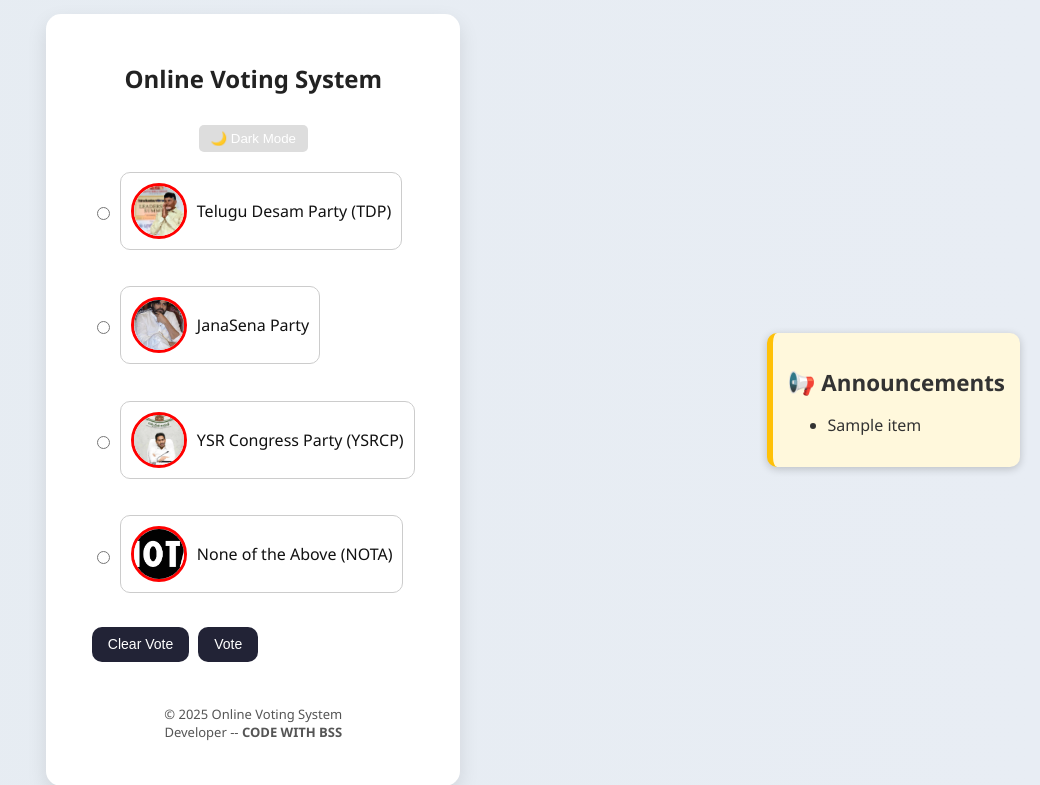
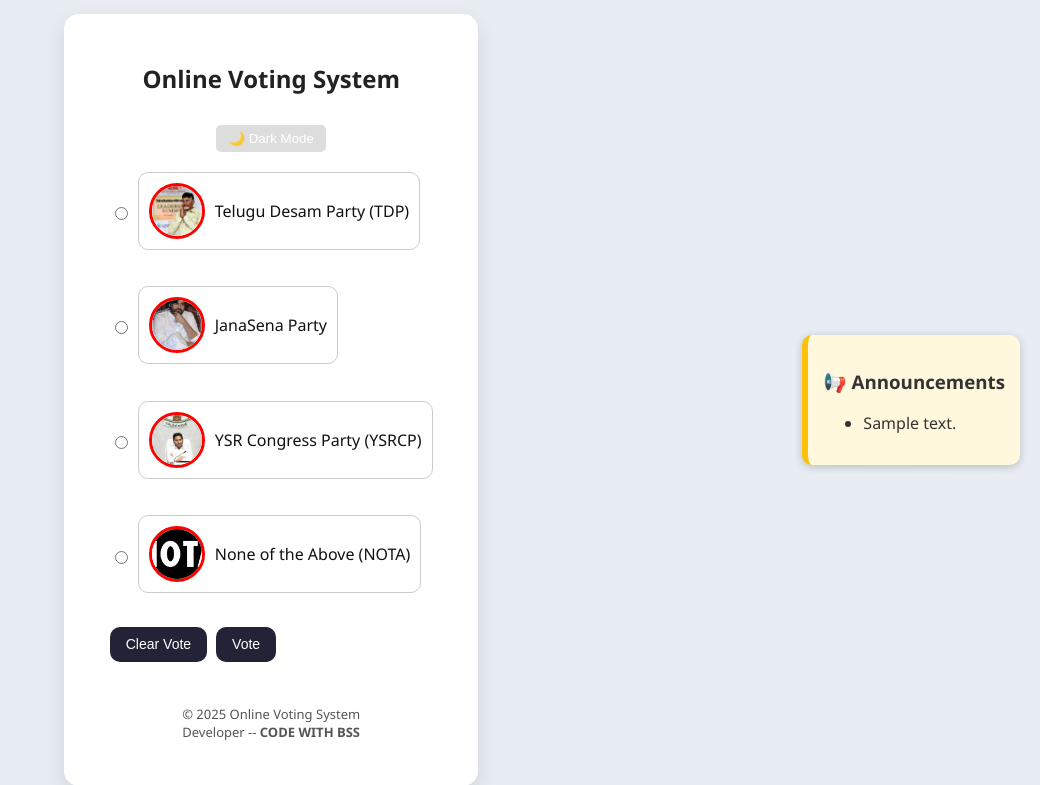
Before and after one commit to Bhanu-lpu/Onlinevotingapp, a Flask app: template templates/index.html in a window 1280 px wide. Shown: the top 785 px of the page, without its empty margins (240-1280 px from the left). Run offline with Flask 3, Linux system fonts and the light colour scheme; the template is opened without the code that fills it: most values are stand-ins (such as "Sample title", 1, 10 or a date in 2020).

Commit message:
Update index.html

```diff
--- a/templates/index.html
+++ b/templates/index.html
@@ -90,14 +90,14 @@
     };
   </script>
   <!-- Announcements Section -->
- <div class="announcement-box">
-        <h2>📢 Announcements</h2>
-        <ul>
-            {% for item in announcements %}
-            <li>{{ item }}</li>
-            {% endfor %}
-        </ul>
-    </div>
+<div class="announcement-box">
+    <h3>📢 Announcements</h3>
+    <ul>
+        {% for note in announcements %}
+        <li>{{ note }}</li>
+        {% endfor %}
+    </ul>
+</div>
 
 
 </body>
```
